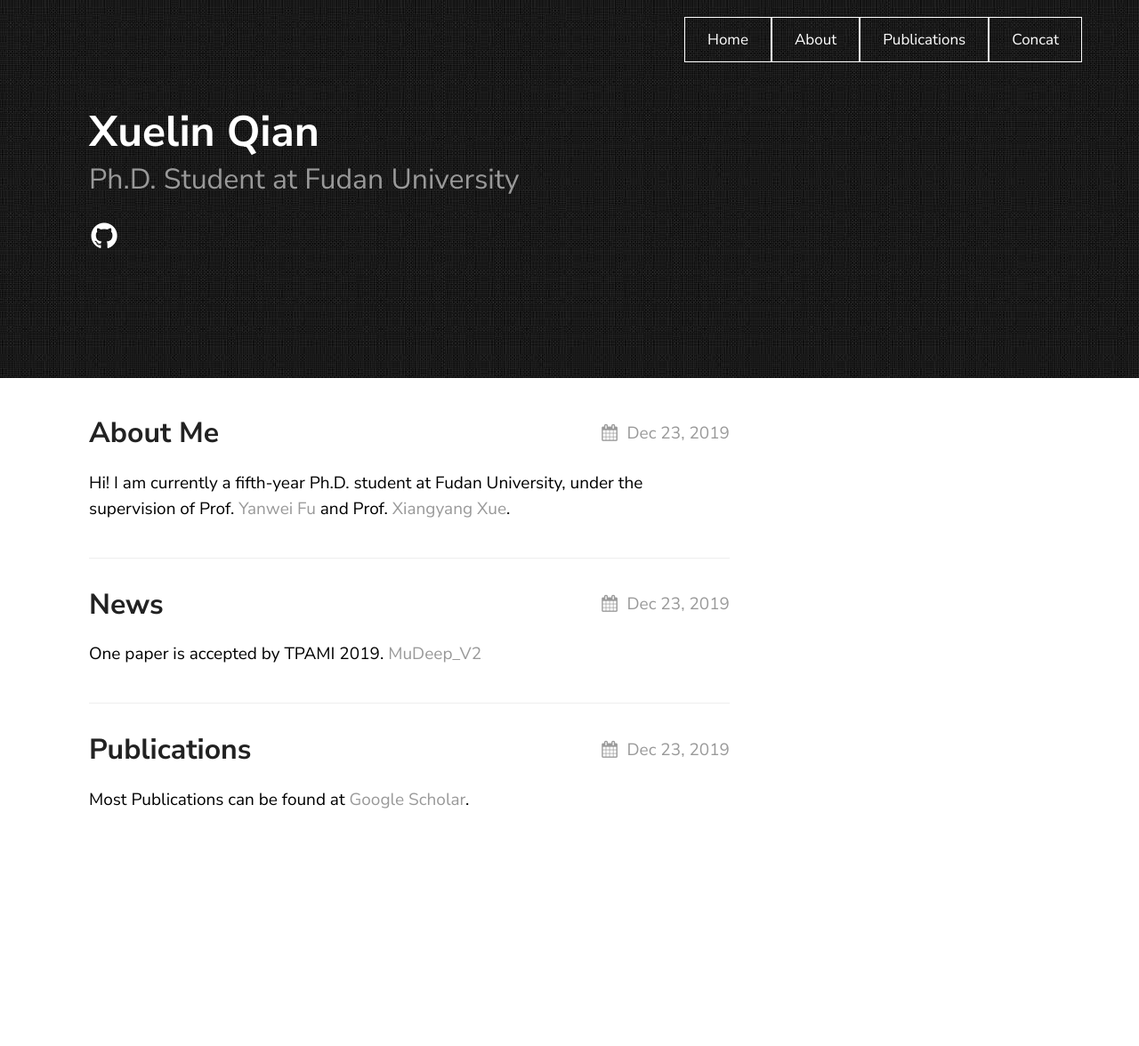
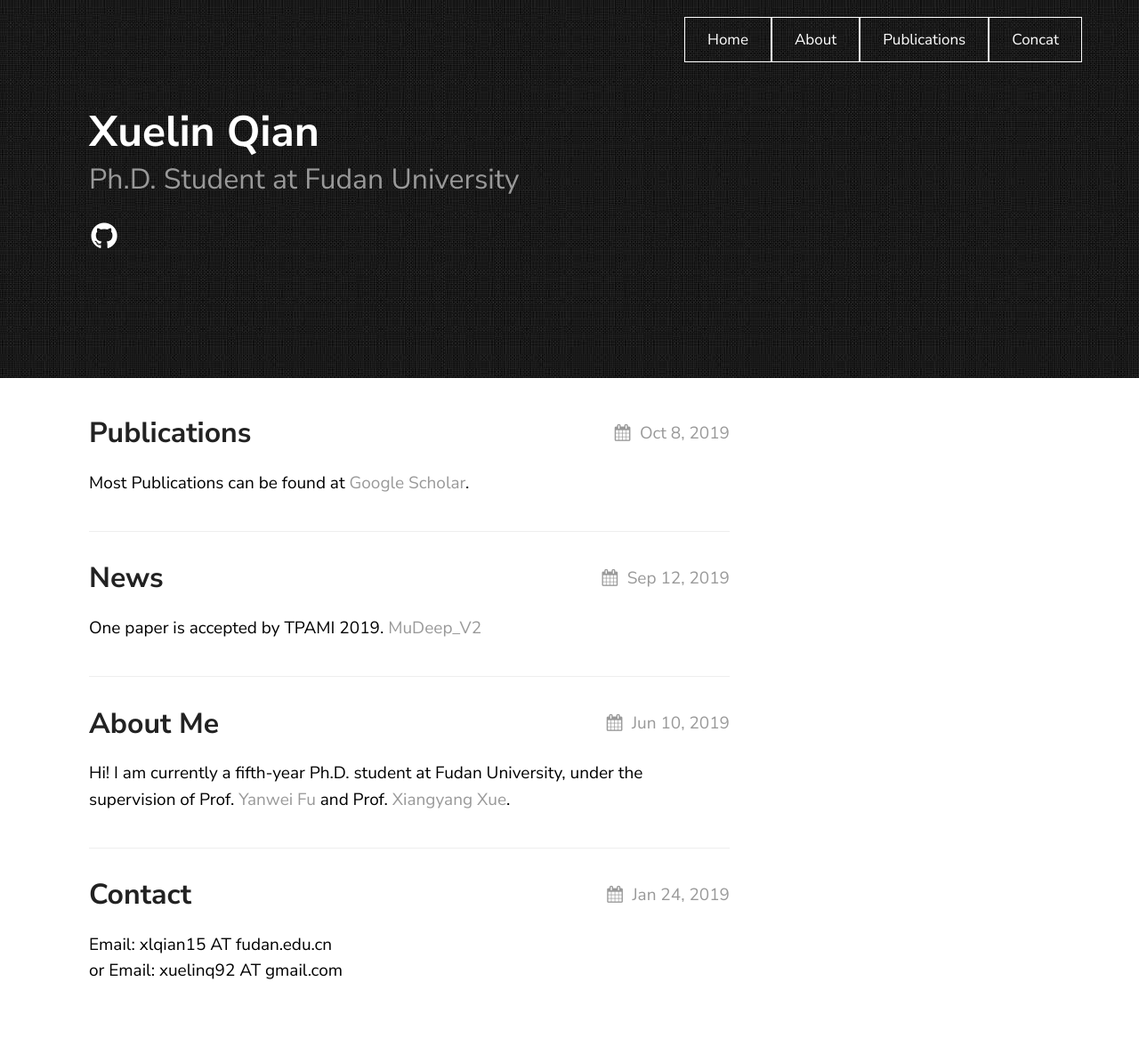
Before and after one commit to naiq/naiq.github.io, a Jekyll site: the page built from index.md, in a window 1280 px wide. Shown: the whole page at 89% size. Built offline with Jekyll 4.4.1, drawn with Linux system fonts in a browser that asks for light colours; a file with an impossible date is left out; before the commit the page ends 983 px from its top, so only the background shows below that.

Commit message:
commit 1

```diff
--- a/_posts/2019-06-30-concat.markdown
+++ b/_posts/2019-06-30-concat.markdown
@@ -2,7 +2,7 @@
 layout: post
 title:  "Contact"
 description: Welcome to drop me an email if you are interested in my works!
-date:   2019-12 21:03:36 +0530
+date:   2019-01-24 21:03:36 +0530
 ---
 Email: xlqian15 AT fudan.edu.cn
 <br>
--- a/_posts/2019-07-30-publications.markdown
+++ b/_posts/2019-07-30-publications.markdown
@@ -2,7 +2,7 @@
 layout: post
 title:  "Publications"
 description: Publications can be found at <a href="https://scholar.google.com/citations?user=71WXkL4AAAAJ&hl=en" target="_blank">Google Scholar</a>.
-date:   2019-12-23 21:03:36 +0530
+date:   2019-10-08 21:03:36 +0530
 ---
 Most Publications can be found at <a href="https://scholar.google.com/citations?user=71WXkL4AAAAJ&hl=en" target="_blank">Google Scholar</a>.
 
--- a/_posts/2019-08-23-news.markdown
+++ b/_posts/2019-08-23-news.markdown
@@ -2,7 +2,7 @@
 layout: page
 title:  "News"
 description: Welcome to drop me an email if you are interested in my works!
-date:   2019-12-23 21:03:36 +0530
+date:   2019-09-12 21:03:36 +0530
 ---
 
 One paper is accepted by TPAMI 2019.
--- a/_posts/2019-08-30-about-me.markdown
+++ b/_posts/2019-08-30-about-me.markdown
@@ -1,7 +1,7 @@
 ---
 layout: post
 title:  "About Me"
-date:   2019-12-23 21:03:36 +0530
+date:   2019-06-10 21:03:36 +0530
 ---
 
 Hi! I am currently a fifth-year Ph.D. student at Fudan University, under the supervision of
```
